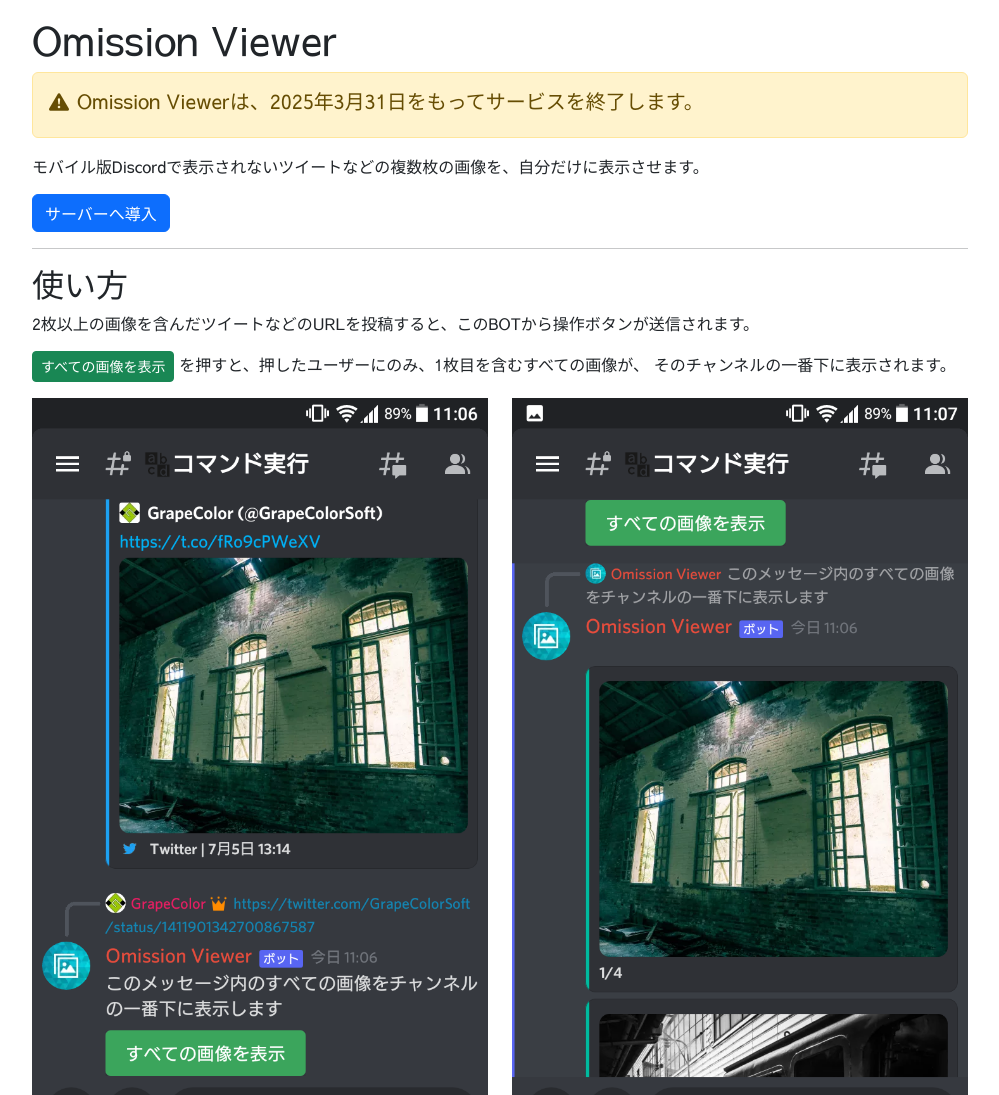
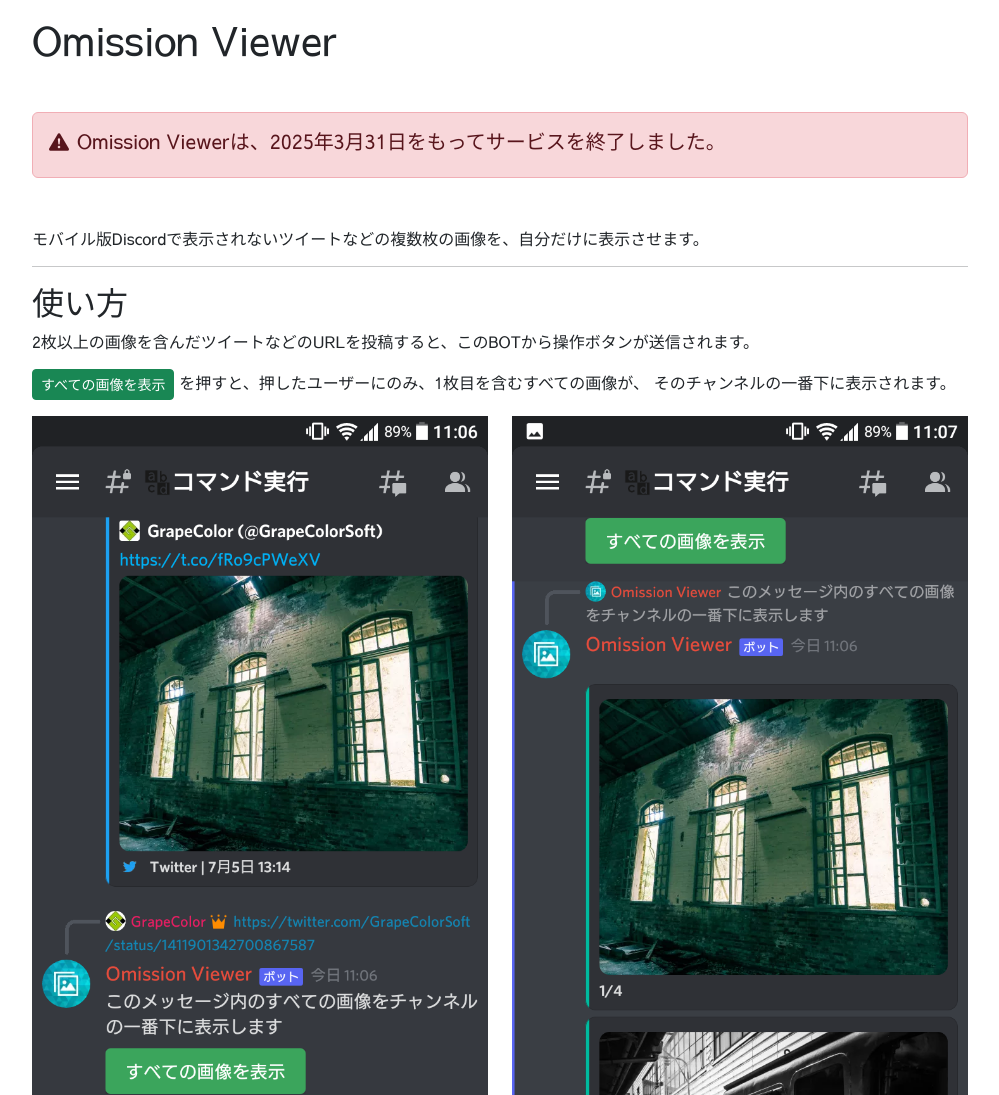
Before and after one commit to MinimumBots/omission_viewer, a website: page docs/index.html in a window 1280 px wide. Shown: the top 1095 px of the page, without its empty margins (140-1139 px from the left). Drawn offline with nearby package versions, Linux system fonts and the light colour scheme.

Commit message:
Changes due to service termination

```diff
--- a/docs/index.html
+++ b/docs/index.html
@@ -34,14 +34,13 @@
 	<div class="container my-3" style="max-width: 960px;">
 		<h1>Omission Viewer</h1>
 
-		<div class="alert alert-warning" role="alert">
+		<div class="my-5 alert alert-danger" role="alert">
 			<h5 class="alert-heading">
-				<i class="bi bi-exclamation-triangle-fill flex-shrink-0 me-2"></i>Omission Viewerは、2025年3月31日をもってサービスを終了します。
+				<i class="bi bi-exclamation-triangle-fill flex-shrink-0 me-2"></i>Omission Viewerは、2025年3月31日をもってサービスを終了しました。
 			</h5>
 		</div>
 
 		<p>モバイル版Discordで表示されないツイートなどの複数枚の画像を、自分だけに表示させます。</p>
-		<a class="btn btn-primary" href="https://invite-omission-viewer.vineder.com" target="_blank" data-bs-toggle="tooltip" data-bs-placement="right" data-bs-title="非推奨">サーバーへ導入</a>
 
 		<hr />
 
```
